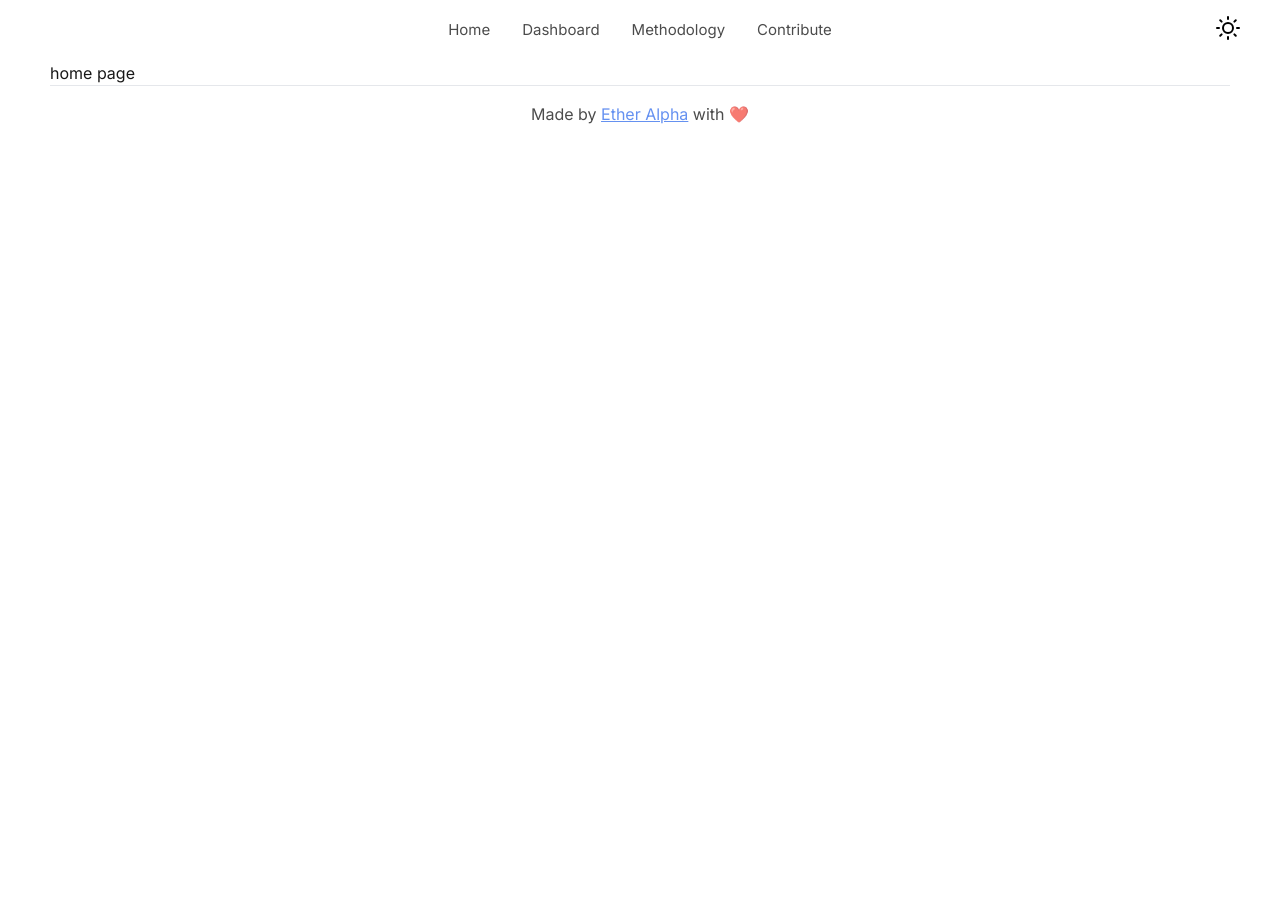
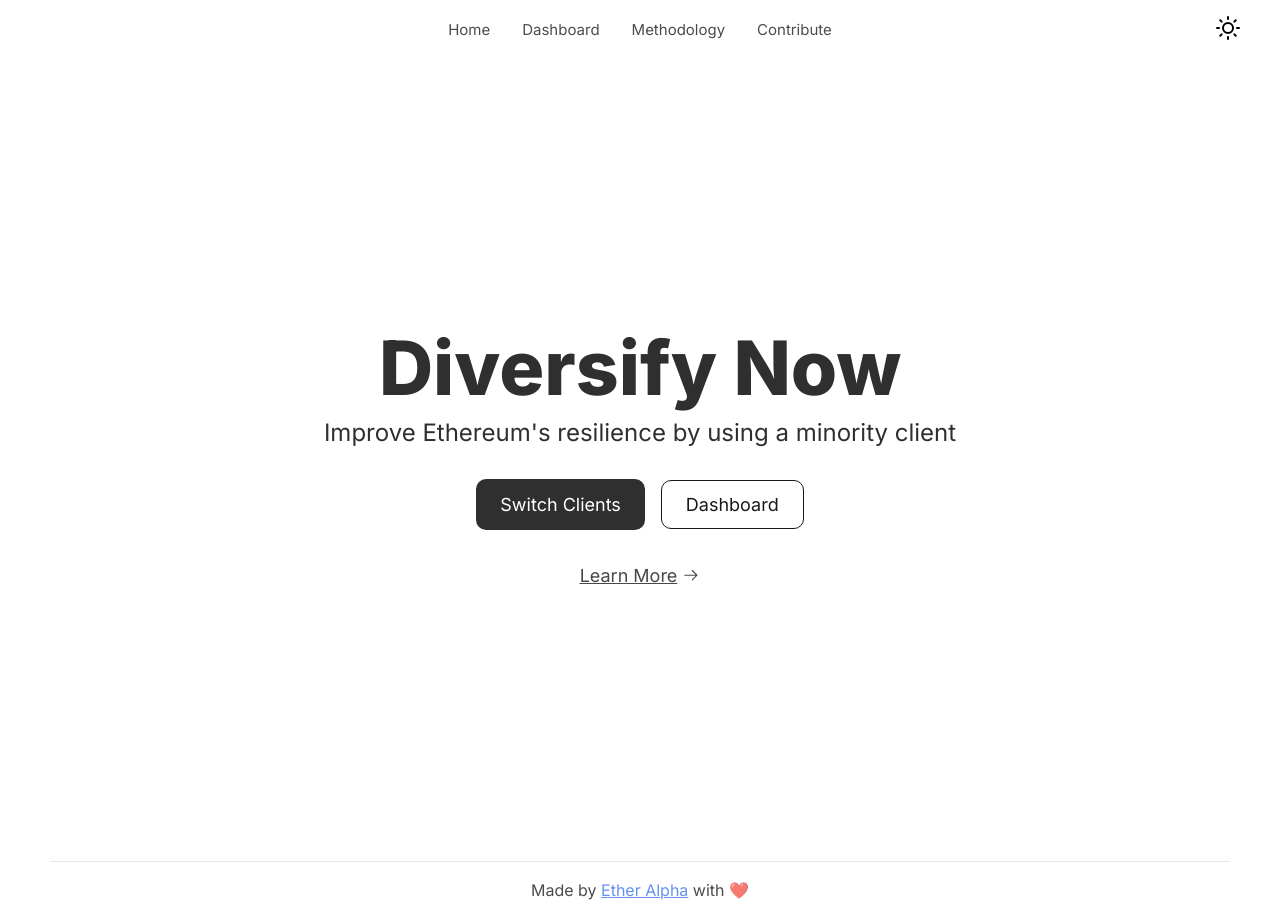
Before and after one commit to M-Alam116/client-diversity, a Next.js app: page / in a window 1280 px wide. Before the commit the page ends 800 px from the top, so only its background shows below. Built offline with nearby package versions, Linux system fonts and the light colour scheme.

Commit message:
hero section added

```diff
--- /dev/null
+++ b/app/components/home/HeroSection.js
@@ -0,0 +1,30 @@
+import Link from "next/link";
+import React from "react";
+import { GoArrowRight } from "react-icons/go";
+
+const HeroSection = () => {
+  return (
+    <div className="flex flex-col justify-center items-center gap-[1rem] h-screen">
+      <h1 className="text-[40px] md:text-[75px] leading-[45px] md:leading-[70px] font-[800] opacity-90 text-center">
+        Diversify Now
+      </h1>
+      <p className="text-[20px] md:text-[24px] leading-[24px] md:leading-[28px] font-[400] opacity-90 text-center">
+        Improve Ethereum&apos;s resilience by using a minority client
+      </p>
+      <div className="flex items-center justify-center flex-wrap gap-[1rem] my-[1rem]">
+        <button className="bg-black px-[24px] py-[12px] text-white rounded-[10px] text-[18px] opacity-90">
+          Switch Clients
+        </button>
+        <button className="px-[24px] py-[10px] text-black rounded-[10px] text-[18px] border-[1px] border-black">
+          Dashboard
+        </button>
+      </div>
+      <Link href="" className="flex items-center gap-[5px]">
+        <p className="text-[18px] opacity-80 underline">Learn More</p>
+        <GoArrowRight className="text-[18px] opacity-80" />
+      </Link>
+    </div>
+  );
+};
+
+export default HeroSection;
--- a/app/globals.css
+++ b/app/globals.css
@@ -6,6 +6,7 @@
   padding: 0;
   margin: 0;
   box-sizing: border-box;
+  scroll-behavior: smooth;
 }
 
 .container {
--- a/app/page.js
+++ b/app/page.js
@@ -1,9 +1,11 @@
 "use client";
+
+import HeroSection from "./components/home/HeroSection";
 
 export default function Home() {
   return (
     <div className="container opacity-90">
-      <h1>home page</h1>
+      <HeroSection />
     </div>
   );
 }
```
